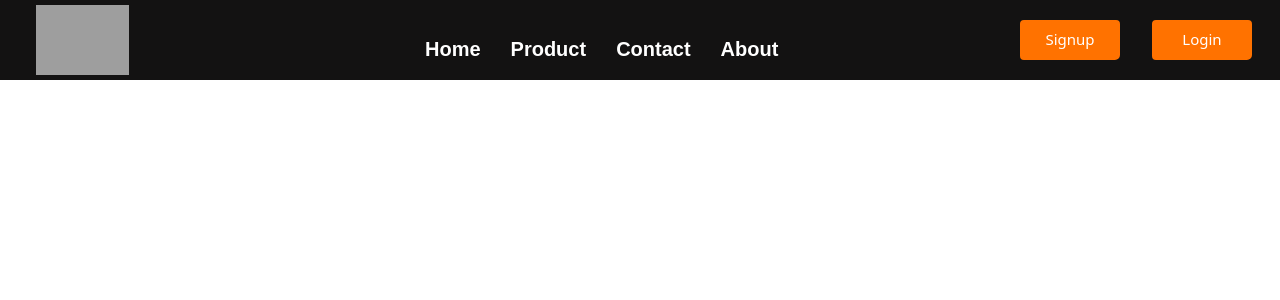
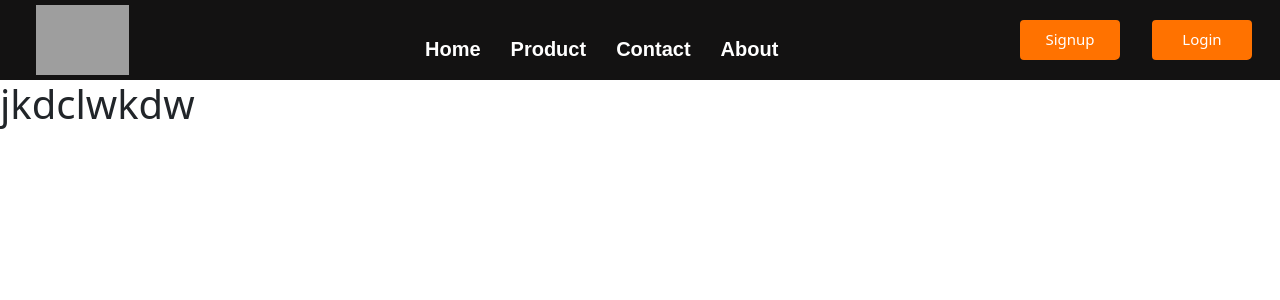
Before and after one commit to kritijoshi16/DIY-Innovative-project, a React (Vite) app in the folder Frontend/: page /Tutorial in a window 1280 px wide. Shown: the top 300 px of the page. Built offline with nearby package versions, Linux system fonts and the light colour scheme; grey boxes are pictures that could not be loaded.

Commit message:
tutorial

```diff
--- a/Frontend/src/App.jsx
+++ b/Frontend/src/App.jsx
@@ -17,6 +17,7 @@ import UpdateProduct from './Components/admin/UpdateProduct'
 import Feedback from './Components/Feedback'
 import ForgetPassword from './Components/ForgetPassword'
 import ViewProduct from './Components/ViewProduct'
+import Tutorial from './Components/Tutorial'
 
 
 const App = () => {
@@ -38,6 +39,7 @@ const App = () => {
 
         <Route path='/ForgetPassword' element={<ForgetPassword />} />
         <Route path='/ViewProduct' element={<ViewProduct />} />
+        <Route path='/Tutorial' element={<Tutorial />} />
 
 
        <Route path='/admin' element={<Admin/>}>
--- /dev/null
+++ b/Frontend/src/Components/Tutorial.jsx
@@ -0,0 +1,11 @@
+import React from 'react'
+
+const Tutorial = () => {
+  return (
+    <div>
+        <h1>jkdclwkdw</h1>
+    </div>
+  )
+}
+
+export default Tutorial
```
